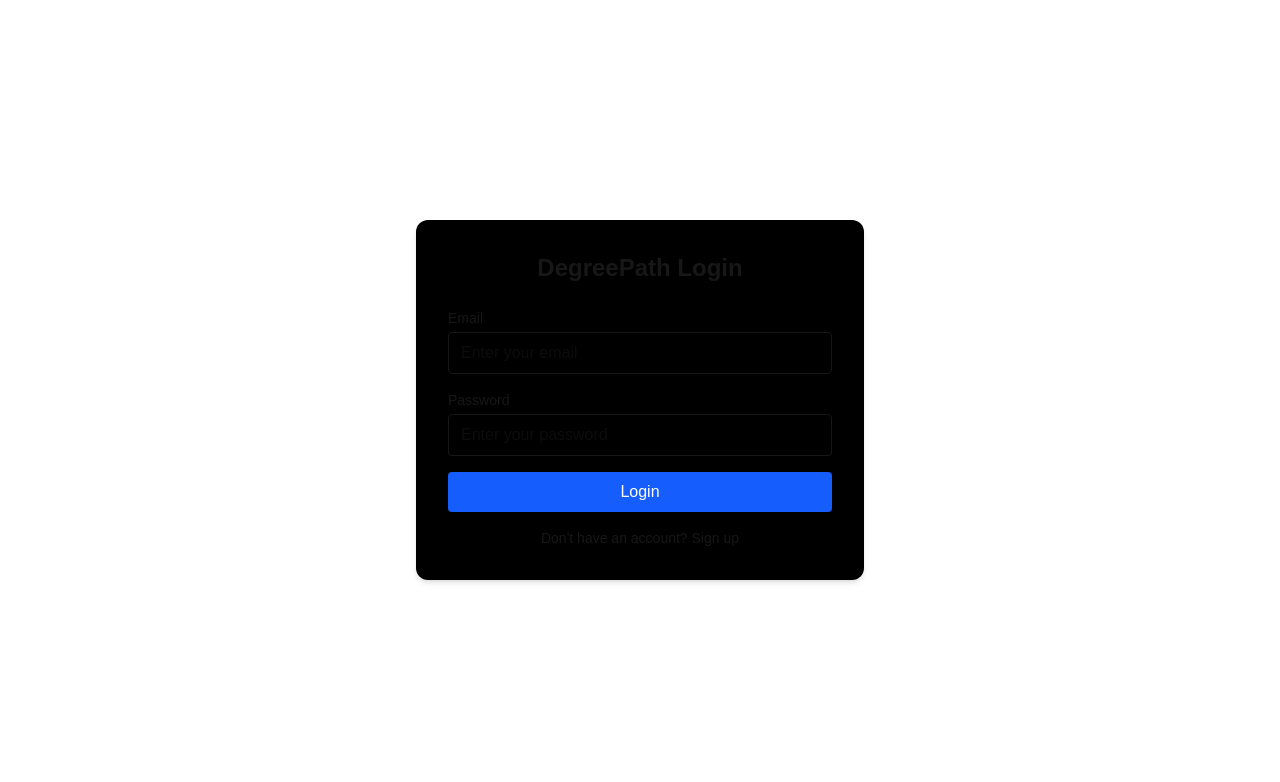
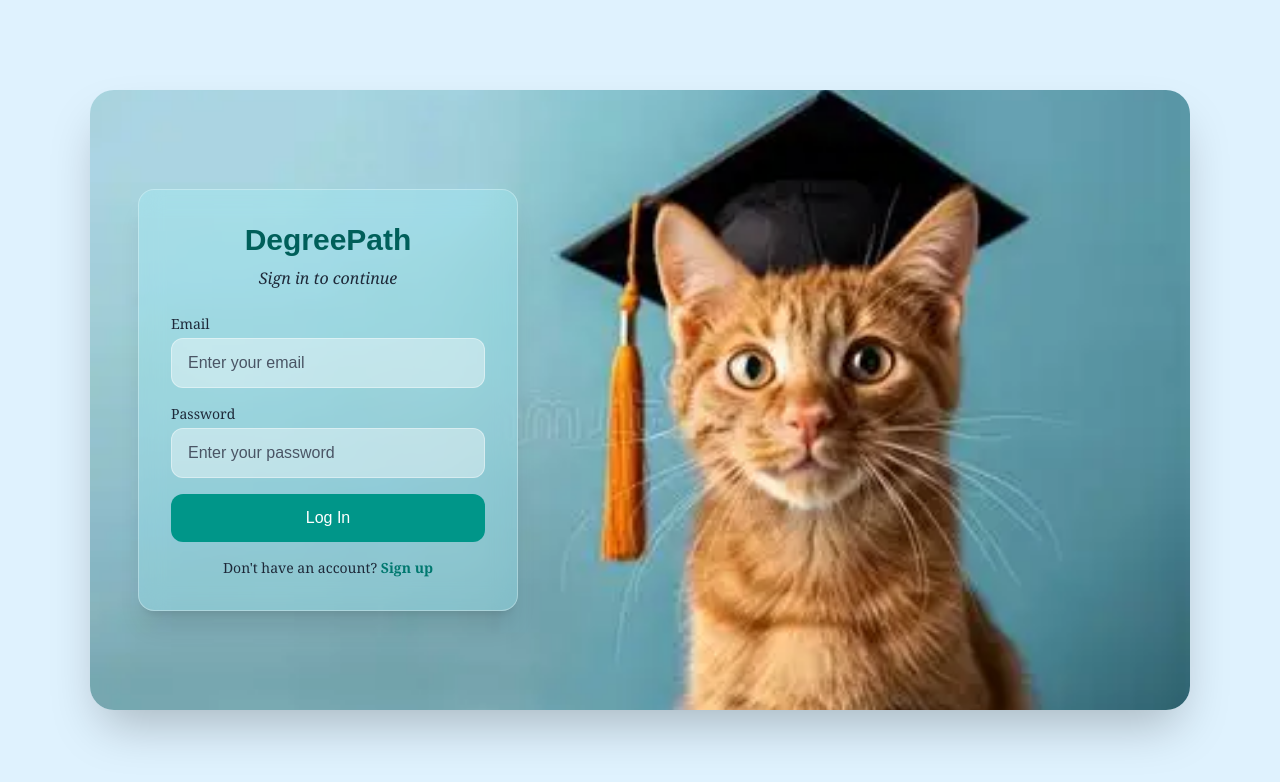
Before and after one commit to Damainx22/utrgv-degree-roadmap, a Next.js app in the folder frontend/: page / in a window 1280 px wide. Shown: the top 782 px of the page. Built offline with nearby package versions, Linux system fonts and the light colour scheme.

Commit message:
edit register page

```diff
--- a/frontend/app/page.tsx
+++ b/frontend/app/page.tsx
@@ -1,33 +1,43 @@
 "use client";
 
-import React, {useState} from "react";
+import React, { useState } from "react";
 
-/*main function */
 export default function LoginPage() {
-    const [email, setEmail] = useState("");   /* stores email */
-    const [password, setPassword] = useState(""); /* stores password */
+  const [email, setEmail] = useState("");
+  const [password, setPassword] = useState("");
 
-    /* function when login button is clicked */
-    const handleLogin = (e: React.SyntheticEvent<HTMLFormElement>) => {
+  const handleLogin = (e: React.FormEvent) => {
     e.preventDefault();
     alert(`Email: ${email}\nPassword: ${password}`);
   };
 
   return (
-        <div className="flex min-h-screen items-center justify-center bg-black-100">
+    <div className="min-h-screen flex items-center justify-center bg-sky-100 p-4">
+      <div className="relative w-[1100px] h-[620px] rounded-3xl overflow-hidden shadow-2xl">
+        <img
+          src="/cat.jpg"
+          alt="Graduation cat"
+          className="w-full h-full object-cover"
+        />
 
-            <div className="bg-black p-8 rounded-xl shadow-md w-full max-w-md">
+        <div className="absolute top-1/2 left-12 -translate-y-1/2 w-[380px] bg-cyan-200/30 backdrop-blur-md border border-white/30 rounded-2xl p-8 shadow-xl">
+          <h1 className="text-3xl font-bold text-teal-800 text-center mb-2">
+            DegreePath
+          </h1>
 
-                <h1 className="text-2xl font-bold mb-6 text-center">DegreePath Login</h1>
+          <p className="text-center text-gray-800 mb-6 font-['Georgia','Times_New_Roman',serif] italic">
+            Sign in to continue
+          </p>
 
           <form onSubmit={handleLogin} className="space-y-4">
-
             <div>
-                        <label className="block text-sm mb-1">Email</label>
+              <label className="block text-sm mb-1 text-gray-800 font-['Georgia','Times_New_Roman',serif]">
+                Email
+              </label>
               <input
                 type="email"
                 placeholder="Enter your email"
-                        className="w-full border px-3 py-2 rounded"
+                className="w-full border border-white/40 bg-white/40 text-gray-900 placeholder-gray-600 px-4 py-3 rounded-xl hover:bg-white/60 focus:bg-white/60 focus:outline-none focus:ring-2 focus:ring-teal-500 transition"
                 value={email}
                 onChange={(e) => setEmail(e.target.value)}
                 required
@@ -35,11 +45,13 @@ export default function LoginPage() {
             </div>
 
             <div>
-                        <label className="block text-sm mb-1">Password</label>
+              <label className="block text-sm mb-1 text-gray-800 font-['Georgia','Times_New_Roman',serif]">
+                Password
+              </label>
               <input
                 type="password"
                 placeholder="Enter your password"
-                        className="w-full border px-3 py-2 rounded"
+                className="w-full border border-white/40 bg-white/40 text-gray-900 placeholder-gray-600 px-4 py-3 rounded-xl hover:bg-white/60 focus:bg-white/60 focus:outline-none focus:ring-2 focus:ring-teal-500 transition"
                 value={password}
                 onChange={(e) => setPassword(e.target.value)}
                 required
@@ -48,13 +60,19 @@ export default function LoginPage() {
 
             <button
               type="submit"
-                    className="w-full bg-blue-600 text-white py-2 rounded"
+              className="w-full bg-teal-600 text-white py-3 rounded-xl hover:bg-teal-700 transition"
             >
-                        Login
+              Log In
             </button>
           </form>
 
-                <p className="text-sm text-center mt-4"> Don't have an account? Sign up</p>
+          <p className="text-sm text-center mt-4 text-gray-800 font-['Georgia','Times_New_Roman',serif]">
+            Don&apos;t have an account?{" "}
+            <span className="text-teal-700 font-semibold cursor-pointer hover:underline">
+              Sign up
+            </span>
+          </p>
+        </div>
       </div>
     </div>
   );
--- a/frontend/app/register/page.tsx
+++ b/frontend/app/register/page.tsx
@@ -36,67 +36,77 @@ export default function RegisterPage() {
   }
 
   return (
-    <div className="min-h-screen bg-black flex items-center justify-center">
-      <div className="bg-[#111] p-8 rounded-xl w-full max-w-md">
-        <h1 className="text-white text-2xl font-bold text-center mb-6">
-          Create your account
+  <div className="min-h-screen flex items-center justify-center bg-gradient-to-br from-sky-200 to-cyan-300 p-4">
+    <div className="w-full max-w-md bg-white/70 backdrop-blur-md border border-white/30 rounded-2xl p-8 shadow-xl">
+      <h1 className="text-3xl font-bold text-teal-800 text-center mb-2">
+        DegreePath
       </h1>
 
+      <p className="text-center text-gray-800 mb-6 font-['Georgia','Times_New_Roman',serif] italic">
+        Create your account
+      </p>
+
       {error && (
-          <div className="bg-red-500/10 border border-red-500 text-red-500 rounded-lg p-3 mb-4 text-sm">
+        <div className="bg-red-500/20 border border-red-400 text-red-900 rounded-xl p-3 mb-4 text-sm">
           {error}
         </div>
       )}
 
-        <form onSubmit={handleSubmit} className="flex flex-col gap-4">
+      <form onSubmit={handleSubmit} className="space-y-4">
         <div>
-            <label className="text-gray-400 text-sm mb-1 block">Name</label>
+          <label className="text-gray-800 text-sm mb-1 block font-['Georgia','Times_New_Roman',serif]">
+            Name
+          </label>
           <input
             type="text"
             placeholder="Enter your name"
             value={name}
             onChange={(e) => setName(e.target.value)}
             required
-              className="w-full bg-black border border-gray-700 text-white rounded-lg p-3 text-lg focus:outline-none focus:border-blue-500"
+            className="w-full border border-white/40 bg-white/50 text-gray-900 placeholder-gray-600 px-4 py-3 rounded-xl hover:bg-white/70 focus:bg-white/70 focus:outline-none focus:ring-2 focus:ring-teal-500 transition"
           />
         </div>
 
         <div>
-            <label className="text-gray-400 text-sm mb-1 block">Email</label>
+          <label className="text-gray-800 text-sm mb-1 block font-['Georgia','Times_New_Roman',serif]">
+            Email
+          </label>
           <input
             type="email"
             placeholder="Enter your email"
             value={email}
             onChange={(e) => setEmail(e.target.value)}
             required
-              className="w-full bg-black border border-gray-700 text-white rounded-lg p-3 text-lg focus:outline-none focus:border-blue-500"
+            className="w-full border border-white/40 bg-white/50 text-gray-900 placeholder-gray-600 px-4 py-3 rounded-xl hover:bg-white/70 focus:bg-white/70 focus:outline-none focus:ring-2 focus:ring-teal-500 transition"
           />
         </div>
 
         <div>
-            <label className="text-gray-400 text-sm mb-1 block">Password</label>
+          <label className="text-gray-800 text-sm mb-1 block font-['Georgia','Times_New_Roman',serif]">
+            Password
+          </label>
           <input
             type="password"
             placeholder="Enter your password"
             value={password}
             onChange={(e) => setPassword(e.target.value)}
             required
-              className="w-full bg-black border border-gray-700 text-white rounded-lg p-3 text-lg focus:outline-none focus:border-blue-500"
+            className="w-full border border-white/40 bg-white/50 text-gray-900 placeholder-gray-600 px-4 py-3 rounded-xl hover:bg-white/70 focus:bg-white/70 focus:outline-none focus:ring-2 focus:ring-teal-500 transition"
           />
         </div>
 
         <button
           type="submit"
           disabled={loading}
-            className="w-full bg-blue-600 hover:bg-blue-700 text-white rounded-lg p-3 text-lg font-medium mt-2 disabled:opacity-50"
+          className="w-full bg-teal-600 text-white py-3 rounded-xl hover:bg-teal-700 transition disabled:opacity-50"
         >
           {loading ? "Creating account..." : "Sign up"}
         </button>
       </form>
 
-        <p className="text-gray-400 text-center mt-4 text-sm">
+      <p className="text-gray-800 text-center mt-4 text-sm font-['Georgia','Times_New_Roman',serif]">
         Already have an account?{" "}
-          <a href="/" className="text-blue-500 hover:underline">
+        <a href="/" className="text-teal-700 font-semibold hover:underline">
           Log in
         </a>
       </p>
```
Also changed, not shown: frontend/package.json (+6 -4 lines), 1 other file (tests, documents, lock files or other folders). Lines whose indentation alone changed are shown as unchanged.
